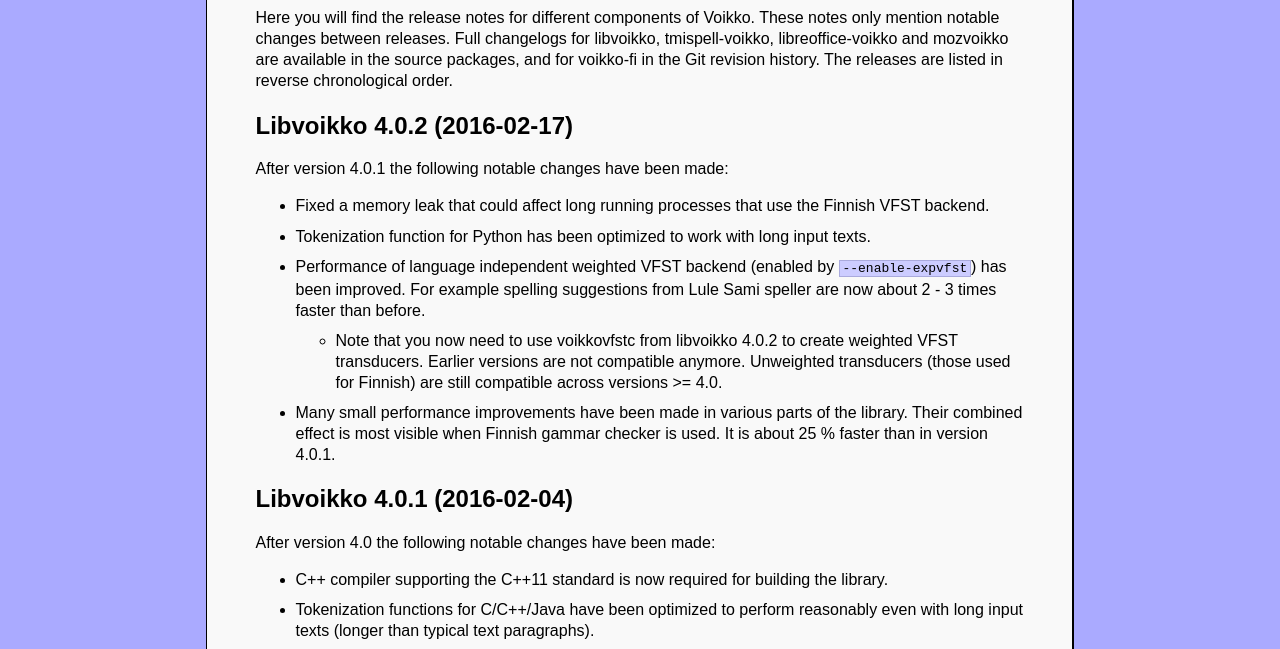
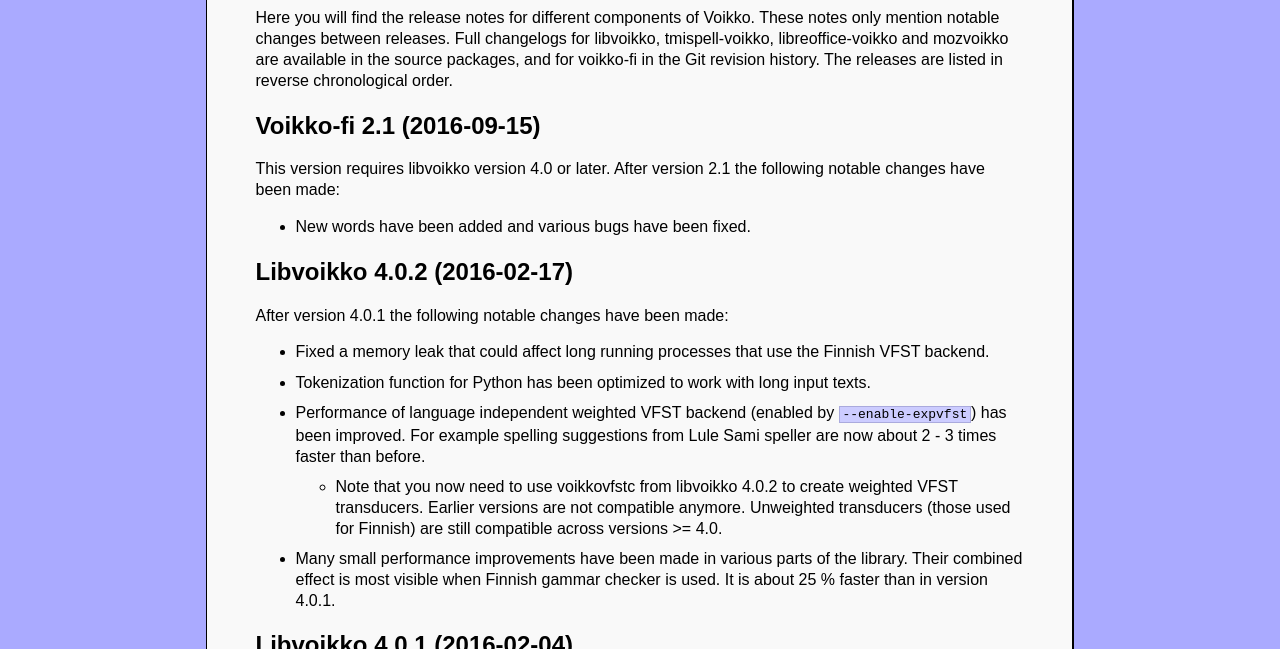
Before and after one commit to voikko/voikko.github.io, a plain HTML site: page releases.html in a window 1280 px wide. Shown: the part 139-788 px from the top of the page. Drawn offline with Linux system fonts and the light colour scheme.

Commit message:
Voikko-fi 2.1

```diff
--- a/releases.html
+++ b/releases.html
@@ -17,6 +17,14 @@
 for libvoikko, tmispell-voikko, libreoffice-voikko and mozvoikko are available in
 the source packages, and for voikko-fi in the Git revision history.
 The releases are listed in reverse chronological order.</p>
+
+
+<h2>Voikko-fi 2.1 (2016-09-15)</h2>
+<p>This version requires libvoikko version 4.0 or later. After version 2.1 the following notable changes
+have been made:</p>
+<ul>
+<li>New words have been added and various bugs have been fixed.</li>
+</ul>
 
 
 <h2>Libvoikko 4.0.2 (2016-02-17)</h2>
```
Also changed, not shown: sources.html (+3 -3 lines).
